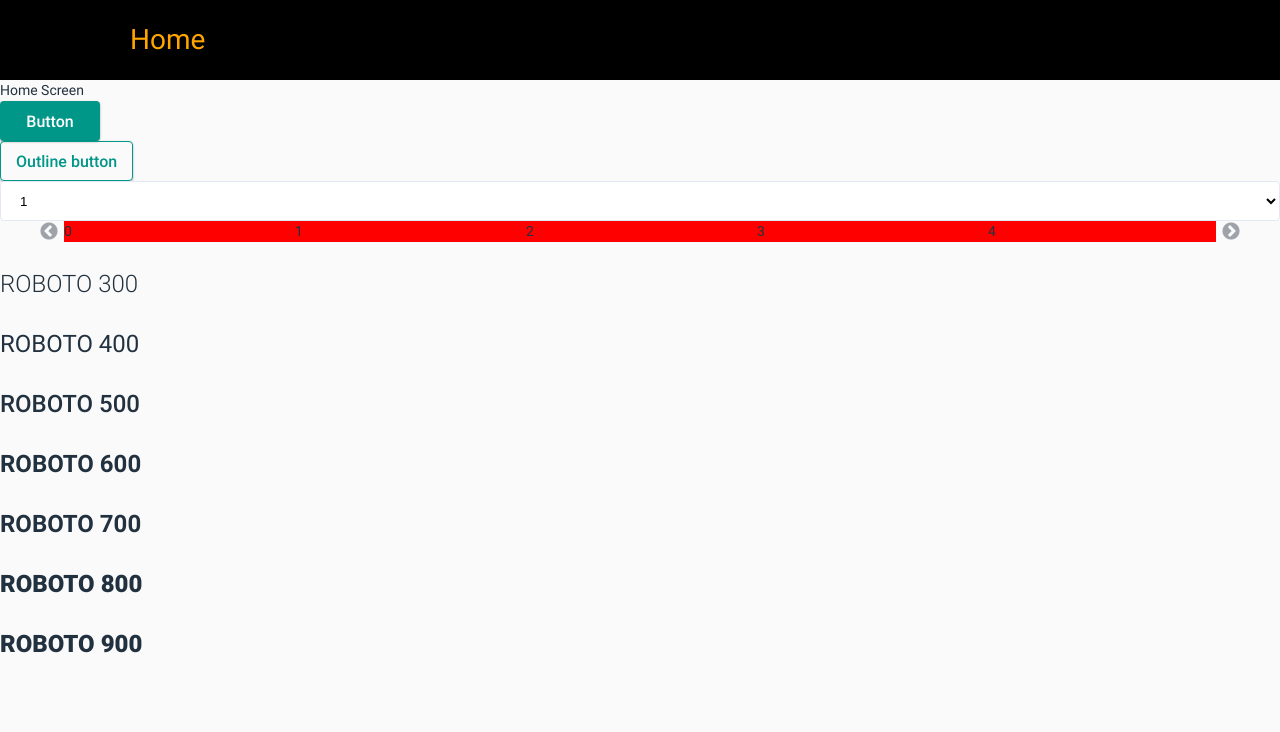
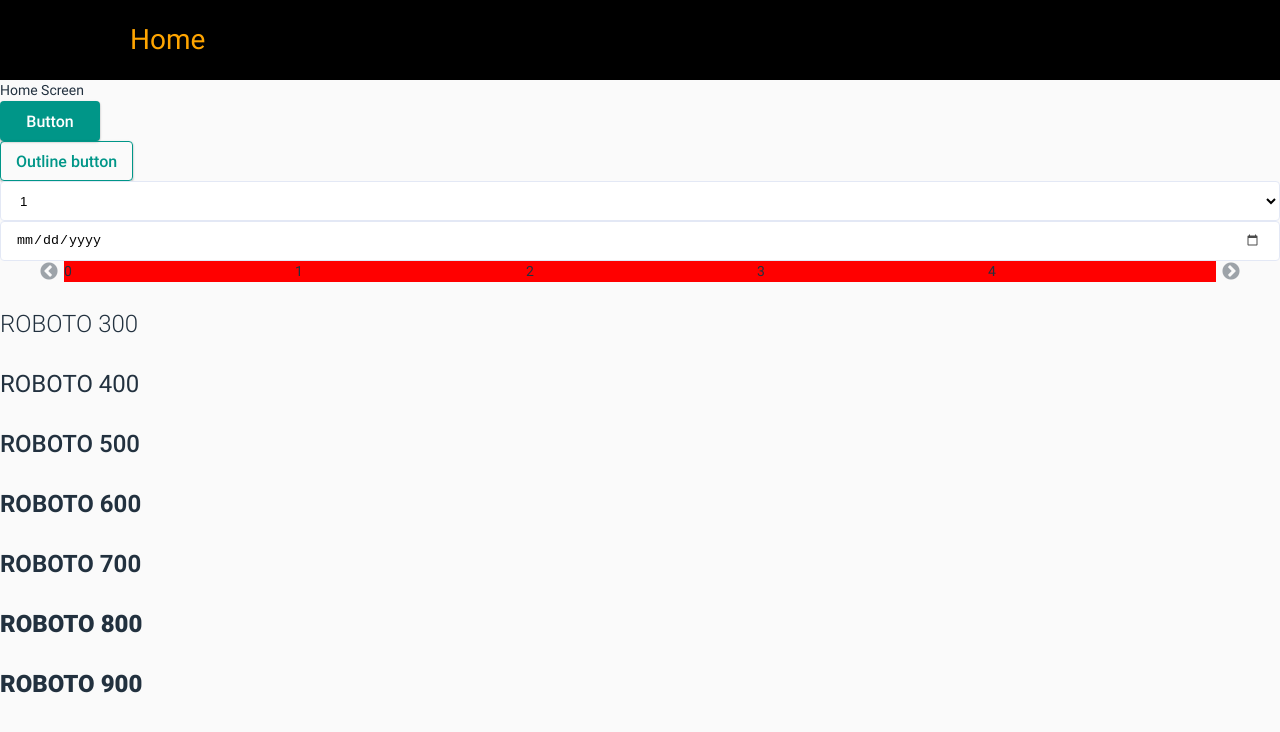
Before and after one commit to Nguyen-Dinh-Tung/app-template, a React (Create React App) app: page / in a window 1280 px wide. Shown: the top 732 px of the page. Built offline with nearby package versions, Linux system fonts and the light colour scheme.

Commit message:
update input

```diff
--- a/src/components/UI/Input.tsx
+++ b/src/components/UI/Input.tsx
@@ -18,7 +18,8 @@ export const Input = styled.input<any>`
     outline: none;
   }
   ::-webkit-calendar-picker-indicator {
-    opacity: 0;
     cursor: pointer;
+    padding-right: 5px;
+    opacity: 0.7;
   }
 `;
--- a/src/screens/home/index.tsx
+++ b/src/screens/home/index.tsx
@@ -1,4 +1,5 @@
 import { Button } from "components/UI/Button";
+import { Input } from "components/UI/Input";
 import { List } from "components/UI/List";
 import { Select } from "components/UI/Select";
 import { SlickSlider } from "components/UI/SlickSlider";
@@ -12,6 +13,7 @@ const HomeScreen = () => {
       <Button>Button</Button>
       <Button outline>Outline button</Button>
       <Select options={[1, 2, 3, 4, 5]} />
+      <Input type="date" />
       <SlickSlider items={Array(10).fill("")}>
         {(item: any, ind: number) => {
           return (
```
